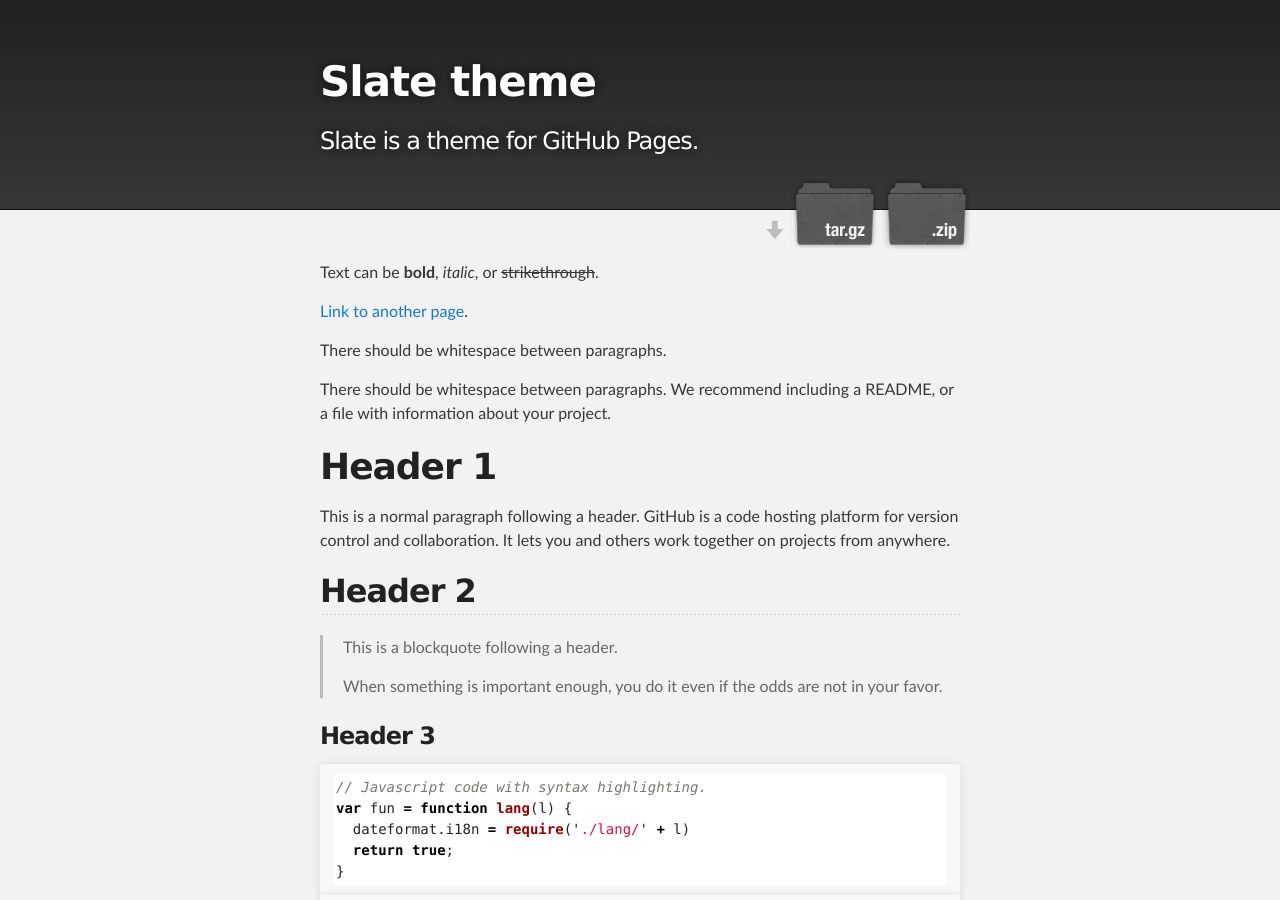
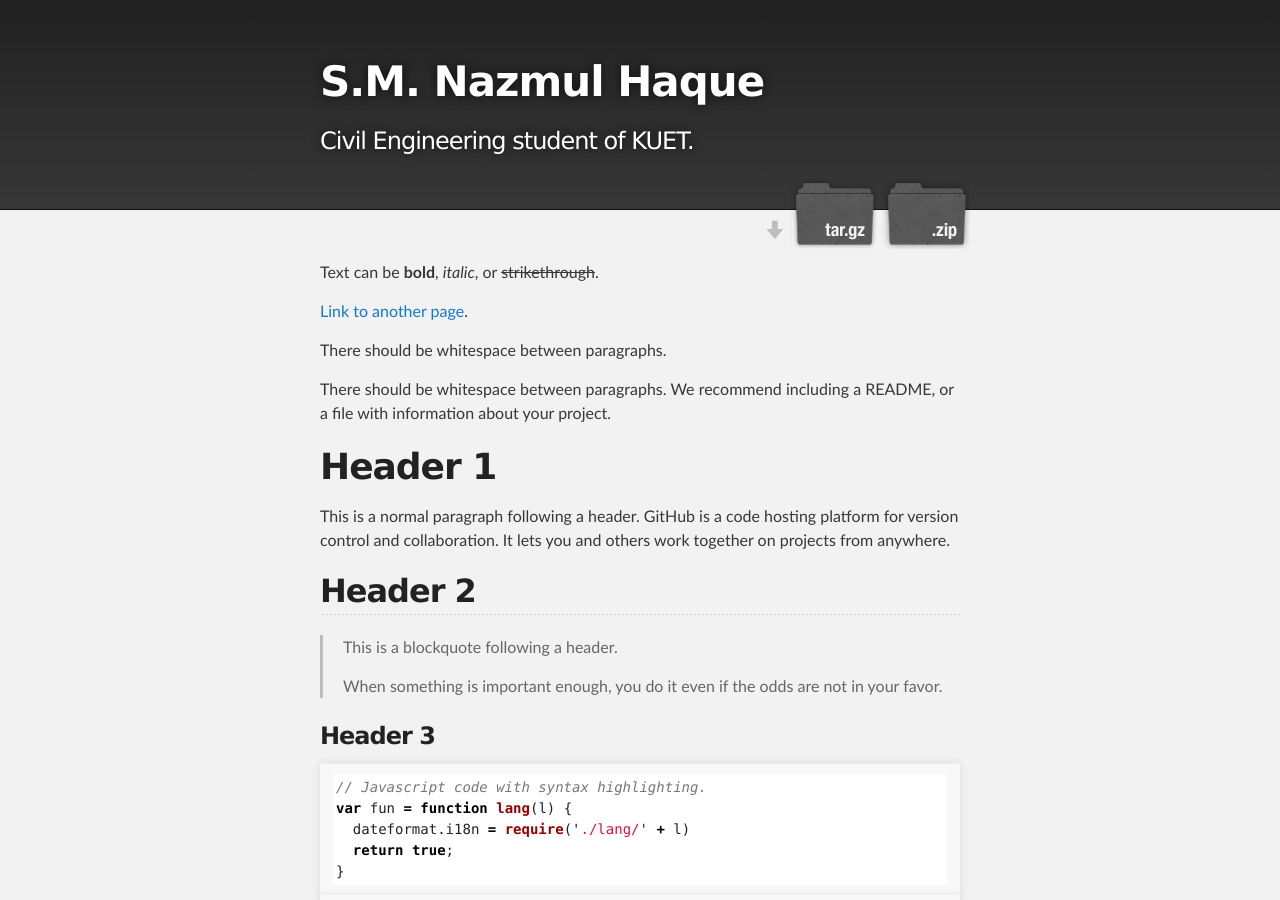
Before and after one commit to nazmul1501034/nazmul1501034.github.io, a Jekyll site: the page built from index.md, in a window 1280 px wide and 900 px high. Built offline with Jekyll 4.4.1, drawn with Linux system fonts in a browser that asks for light colours.

Commit message:
changed title of _config.yml

```diff
--- a/_config.yml
+++ b/_config.yml
@@ -1,5 +1,5 @@
-title: Slate theme
-description: Slate is a theme for GitHub Pages.
+title: S.M. Nazmul Haque
+description: Civil Engineering student of KUET.
 show_downloads: true
 google_analytics:
 theme: jekyll-theme-slate
```
